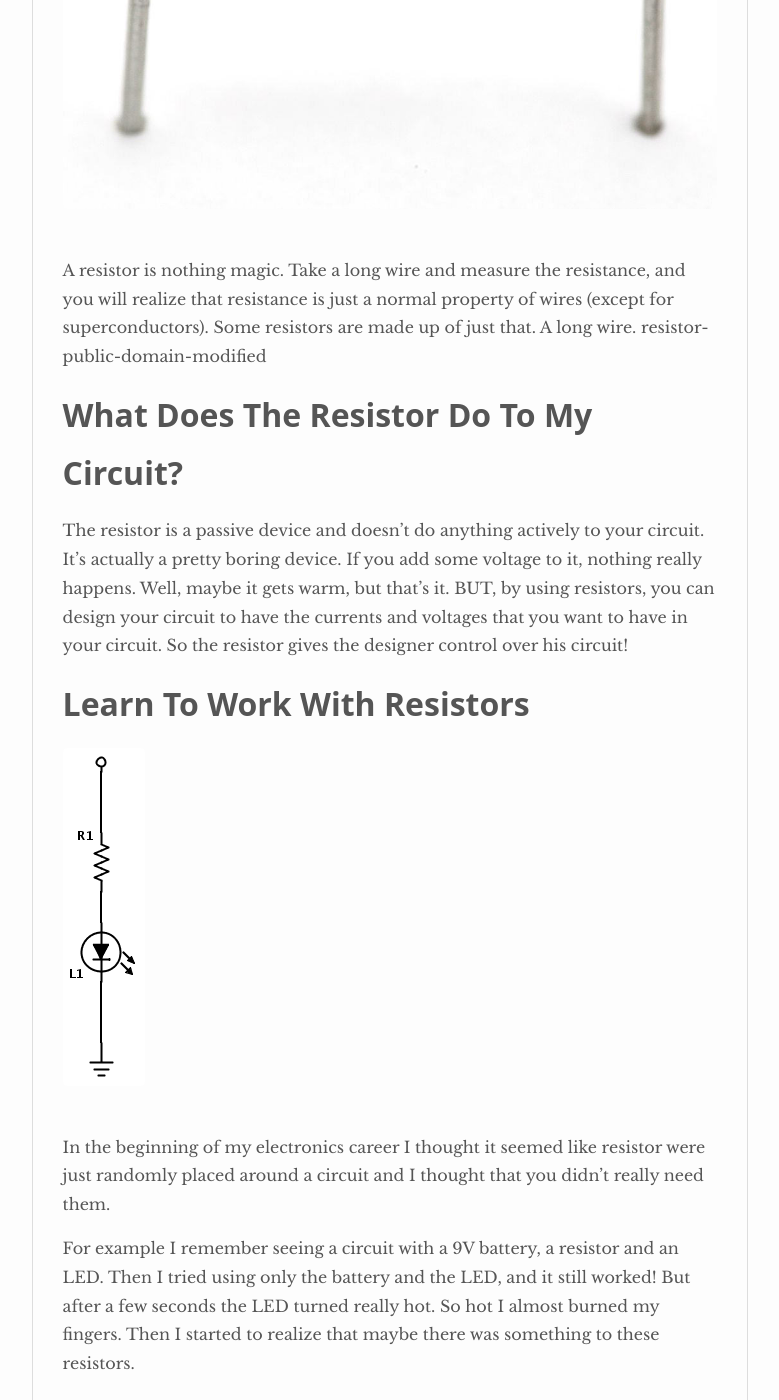
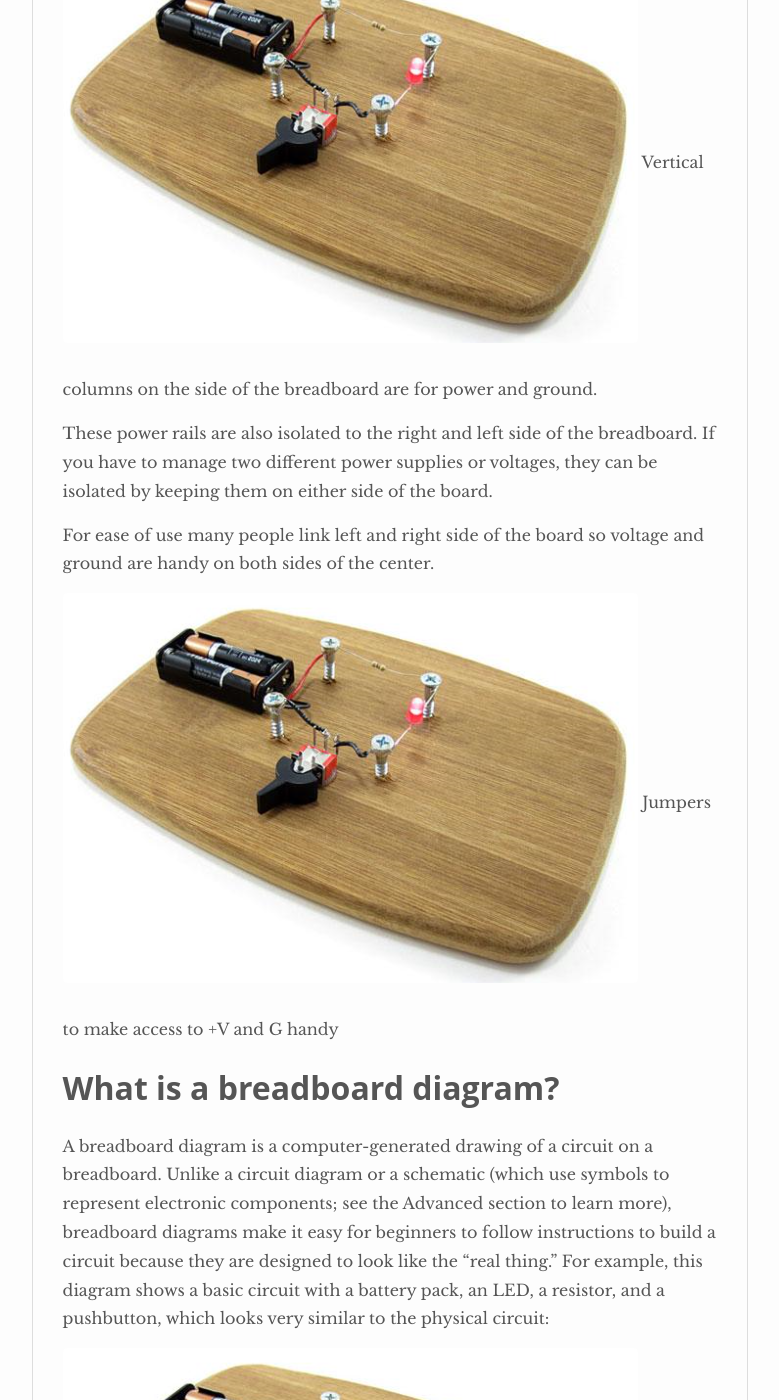
Before and after one commit to yugn27/atel, a Jekyll site: the page built from _posts/2017-08-30-life-1.markdown, in a window 1280 px wide and 1400 px high, scrolled down 2739 px. Shown: the whole window, without its empty margins (250-1029 px from the left). Built offline with Jekyll 4.4.1, drawn with Linux system fonts in a browser that asks for light colours; nearby versions of some CDN libraries; comment, search, counter and statistics services are not loaded; some of the changed text lies outside the part shown.

Commit message:
Update 2017-08-30-life-1.markdown

```diff
--- a/_posts/2017-08-30-life-1.markdown
+++ b/_posts/2017-08-30-life-1.markdown
@@ -27,60 +27,55 @@ Here is a nice illustration:
 ![]({{site.baseurl}}/images/ckt01.png)
 
 # How are the holes connected?
+## Horizontal Rows
+![]({{site.baseurl}}/images/ckt01.png)
 
-Horizontal Rows
+You can see that the horizontal rows are connected on the inside.
+![]({{site.baseurl}}/images/ckt01.png)
+When you put your IC chip on board it should hurdle the center divider
+
+## Vertical Columns
+![]({{site.baseurl}}/images/ckt01.png)
+Vertical columns on the side of the breadboard are for power and ground.
+
+These power rails are also isolated to the right and left side of the breadboard. If you have to manage two different power supplies or voltages, they can be isolated by keeping them on either side of the board.
+
+For ease of use many people link left and right side of the board so voltage and ground are handy on both sides of the center.
+
+![]({{site.baseurl}}/images/ckt01.png)
+Jumpers to make access to +V and G handy
+
+# What is a breadboard diagram?
+A breadboard diagram is a computer-generated drawing of a circuit on a breadboard. Unlike a circuit diagram or a schematic (which use symbols to represent electronic components; see the Advanced section to learn more), breadboard diagrams make it easy for beginners to follow instructions to build a circuit because they are designed to look like the "real thing." For example, this diagram  shows a basic circuit with a battery pack, an LED, a resistor, and a pushbutton, which looks very similar to the physical circuit:
+
+![]({{site.baseurl}}/images/ckt01.png)
+
+![]({{site.baseurl}}/images/ckt01.png)
+
+Sometimes,  breadboard diagrams might be accompanied by (or replaced with) written directions that tell you where to put each component on the breadboard.
+
+# What is a Circuit diagram?
+Circuit diagrams, or schematics, are a way to represent a circuit using symbols for each component. Circuit diagrams, as opposed to breadboard diagrams, are used by professional engineers when designing circuits, and they are much more convenient for more complicated circuits. For example, this circuit diagram shows a basic circuit with a battery, a switch, an LED, and a resistor.
+
+![]({{site.baseurl}}/images/ckt01.png)
+
+However, unlike breadboard diagrams, circuit diagrams only show electrical connections between components. They do not necessarily correspond to the physical layout of the components on a breadboard.
 
 
+# Let’s build a circuit
+## Basic Pushbutton LED Tutorial
+## Step 1
+Attach the battery pack to the power and ground rails of the breadboard.
+## Step 2
+Plug the switch into the breadboard. This picture shows it hurdling the center line but the top and bottom pins are connected when the button is pushed rather than the left and right. This position simply leaves us lots of room to route the other wires.
+## Step 3
+Insert the LED with the anode (long leg) towards the top of the board.
+## Step 4
+Insert the resistor into the board with one end in the same horizontal row as the LED’s cathode (short) leg and the other a few rows down. The resistor is not polarized so it does not matter which direction you insert it.
+## Step 5
+Wire up the positive leads using red jumper wires. Then connect from the positive rail of the breadboard to the same horizontal row as the top leg of the switch. Now connect from the row that houses the bottom leg of the switch to the row that houses the anode of the LED.
+## Step 6
+Wire up the ground lead from row that houses the bottom of the resistor to the ground rail of the breadboard. Check your work against the diagram below.
+![]({{site.baseurl}}/images/ckt01.png)
 
-
-# Basic Electricity
-
-![]({{site.baseurl}}/images/bulb-battery-105x300.png)
-
-When you connect a small light bulb to the positive and the negative side of a battery, you will get a closed circuit where electrons can flow between the terminals and make the lamp shine. Inside the wires of this circuits, you will have electrons flowing.
-When I started out in electronics, I misunderstood something. I thought that when a battery got connected, the electrons started from the battery and had to travel all the way through the wire, up to the bulb, before it was lit. But this is not the case.
-A wire already has electrons in it. And when you connect a battery and make a closed circuit, they start to move. It’s like a pipe filled with marbles. When you put a marble in on one side, another comes out on the other side right away. You don’t have to wait. It happens momentarily.
-
-
-
-# What Is A Resistor?
-
-![]({{site.baseurl}}/images/resistor-public-domain-modified.jpg)
-
-A resistor is nothing magic. Take a long wire and measure the resistance, and you will realize that resistance is just a normal property of wires (except for superconductors).
-Some resistors are made up of just that. A long wire.
-resistor-public-domain-modified
-
-
-# What Does The Resistor Do To My Circuit?
-
-The resistor is a passive device and doesn’t do anything actively to your circuit.
-It’s actually a pretty boring device. If you add some voltage to it, nothing really happens. Well, maybe it gets warm, but that’s it.
-BUT, by using resistors, you can design your circuit to have the currents and voltages that you want to have in your circuit.
-So the resistor gives the designer control over his circuit!
-
-
-# Learn To Work With Resistors
-
-![]({{site.baseurl}}/images/current-limiting-resistor-with-led.png)
-
-In the beginning of my electronics career I thought it seemed like resistor were just randomly placed around a circuit and I thought that you didn’t really need them.
-
-For example I remember seeing a circuit with a 9V battery, a resistor and an LED. Then I tried using only the battery and the LED, and it still worked!
-But after a few seconds the LED turned really hot. So hot I almost burned my fingers. Then I started to realize that maybe there was something to these resistors.
-
-
-# How to Use Ohms Law
-
-Ohms law was found by Georg Ohm and it goes a little something like this:
-**V = RI**
-
-![]({{site.baseurl}}/images/simple-circuit-1.png)
-
-V is voltage, R is resistance and I is current.
-The law states that a voltage potential equals the current multiplied by the resistance.
-It is used VERY often. It is THE formula in electronics.
-You can switch it around and get R = V/I or I = V/R. As long as you have two of the variables, you can calculate the last.
-
-# Basic circuit
-![]({{site.baseurl}}/images/basic-led-circuit-withbattery.png)
+Press the button and the LED should light up.  Congratulations, you've assembled your first breadboard circuit.
```
